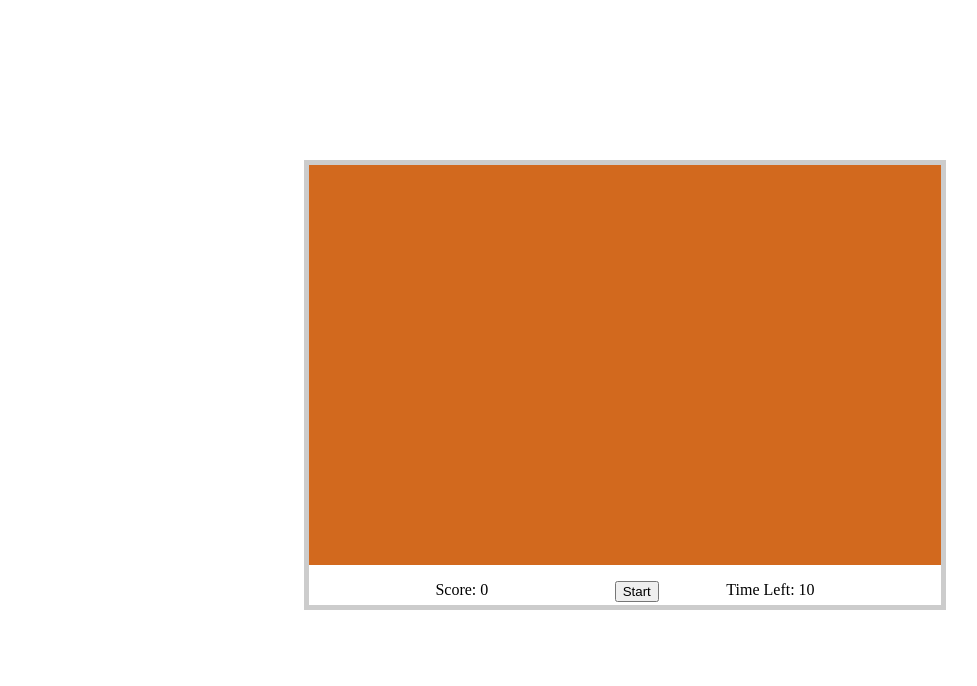
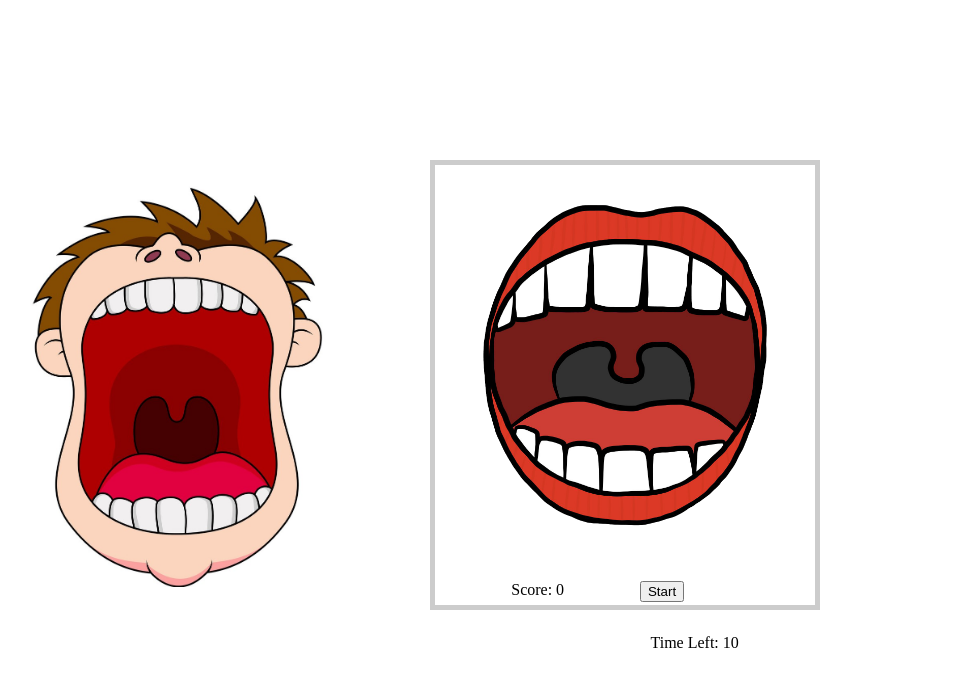
Before and after one commit to Thomas-Chiu/Teeth-Brushing-Game, a plain HTML site: page 04. zombie_game_assignment.html in a window 1280 px wide. Shown: the whole page, without its empty margins (15-992 px from the left). Drawn offline with Linux system fonts and the light colour scheme.

Commit message:
alpha version 50%

```diff
--- a/04. zombie_game_assignment.html
+++ b/04. zombie_game_assignment.html
@@ -7,12 +7,12 @@
     <title>Document</title>
     <style>
         body {
-            /* background: url(./Images/World-War-Z.jpg); */
+            background: url(./Images/opened_mouth_boy.jpg) no-repeat left/30%;
         }
 
         section {
             margin: 20vh auto;
-            width: 50%;
+            width: 30%;
             height: 55vh;
             border: 5px solid #ccc;
         }
@@ -32,8 +32,8 @@
             width: 100%;
             height: 100%;
             height: 50vh;
-            background: chocolate;
-            cursor: url(./Images/sights.png) 50 50, auto;
+            background: url(./Images/opened_mouth.png) no-repeat center/contain;
+            cursor: url(./Images/toothbrush.png) 50 50, auto;
             position: relative;
         }
 
```
Also changed, not shown: Images/brush_and_paste.jpg (added), Images/opened_mouth.png (added), Images/opened_mouth_boy.jpg (added), Images/toothbrush.jpg (added), Images/toothbrush.png (added), Images/toothbrush2.png (added).
